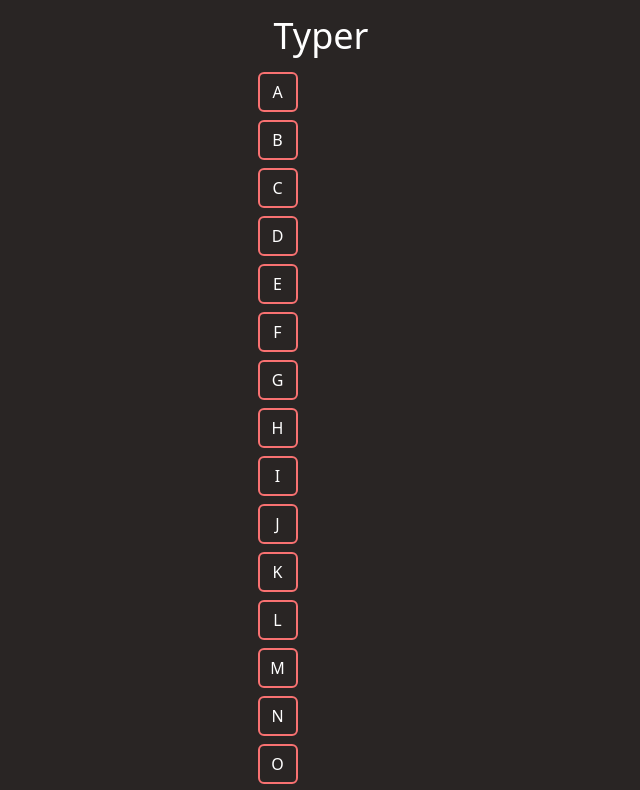
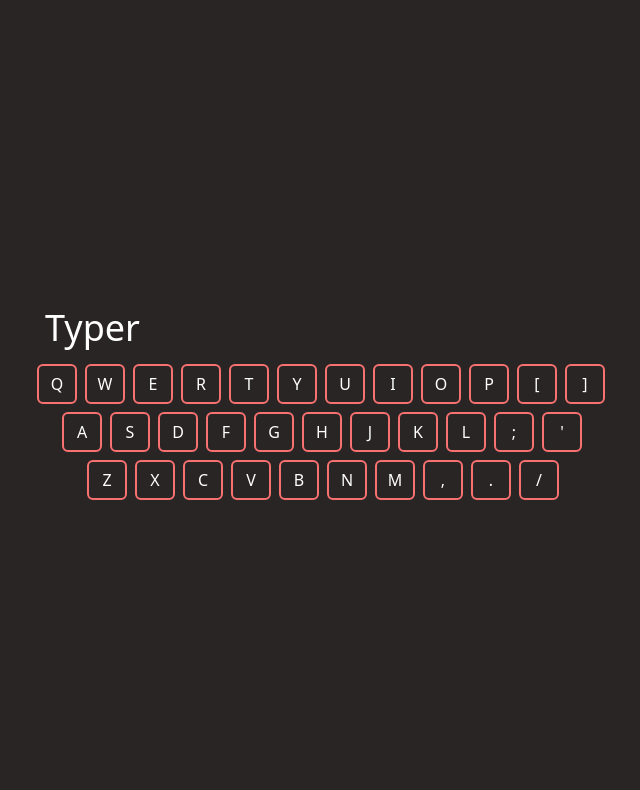
Before and after one commit to Pakkerman/typer, a Next.js app: page / in a window 1280 px wide. Shown: the top 790 px of the page, without its empty margins (319-959 px from the left). Built offline with nearby package versions, Linux system fonts and the light colour scheme.

Commit message:
implemented keyboard

```diff
--- a/components/KeyButton.tsx
+++ b/components/KeyButton.tsx
@@ -1,7 +1,20 @@
 import React from 'react'
 
-const KeyButton = () => {
-  return <div>button</div>
+interface KeyButtonProps {
+  letter: string
+  onClick: any
+}
+const KeyButton: React.FC<KeyButtonProps> = ({ letter, onClick }) => {
+  return (
+    <button
+      value={letter}
+      onClick={onClick}
+      id={letter}
+      className="w-10 h-10 text-white transition border-2 border-red-400 rounded-md active:bg-red-100 hover:bg-red-500"
+    >
+      {letter}
+    </button>
+  )
 }
 
 export default KeyButton
--- a/components/Keyboard.tsx
+++ b/components/Keyboard.tsx
@@ -1,4 +1,5 @@
-import React from 'react'
+import React, { useEffect } from 'react'
+import KeyButton from './KeyButton'
 
 const KEYS = [
   'A',
@@ -28,18 +29,43 @@ const KEYS = [
   'Y',
   'Z',
 ]
+const FIRST_ROW = ['Q', 'W', 'E', 'R', 'T', 'Y', 'U', 'I', 'O', 'P', '[', ']']
+const SECOND_ROW = ['A', 'S', 'D', 'F', 'G', 'H', 'J', 'K', 'L', ';', "'"]
+const THIRD_ROW = ['Z', 'X', 'C', 'V', 'B', 'N', 'M', ',', '.', '/']
 
 const Keyboard = () => {
+  function handleClick(event: any) {
+    console.log('clicked ' + event.target.value)
+  }
+
+  function handleKeyDown(event: KeyboardEvent) {
+    console.log('keyPressed', event.key)
+  }
+  useEffect(() => {
+    document.addEventListener('keydown', (event) => handleKeyDown(event))
+
+    return () => {
+      document.removeEventListener('keydown', handleKeyDown)
+    }
+  }, [])
+
   return (
-    <div className="flex flex-col space-y-2 ">
-      {KEYS.map((letter) => (
-        <button
-          key={letter}
-          className="w-10 h-10 text-white transition border-2 border-red-400 rounded-md hover:bg-red-500 "
-        >
-          {letter}
-        </button>
-      ))}
+    <div className="relative" id="keyboard">
+      <div className="flex m-2 space-x-2">
+        {FIRST_ROW.map((letter) => (
+          <KeyButton key={letter} letter={letter} onClick={handleClick} />
+        ))}
+      </div>
+      <div className="flex m-2 space-x-2 translate-x-[25px]">
+        {SECOND_ROW.map((letter) => (
+          <KeyButton key={letter} letter={letter} onClick={handleClick} />
+        ))}
+      </div>
+      <div className="flex m-2 space-x-2 translate-x-[50px]">
+        {THIRD_ROW.map((letter) => (
+          <KeyButton key={letter} letter={letter} onClick={handleClick} />
+        ))}
+      </div>
     </div>
   )
 }
```
